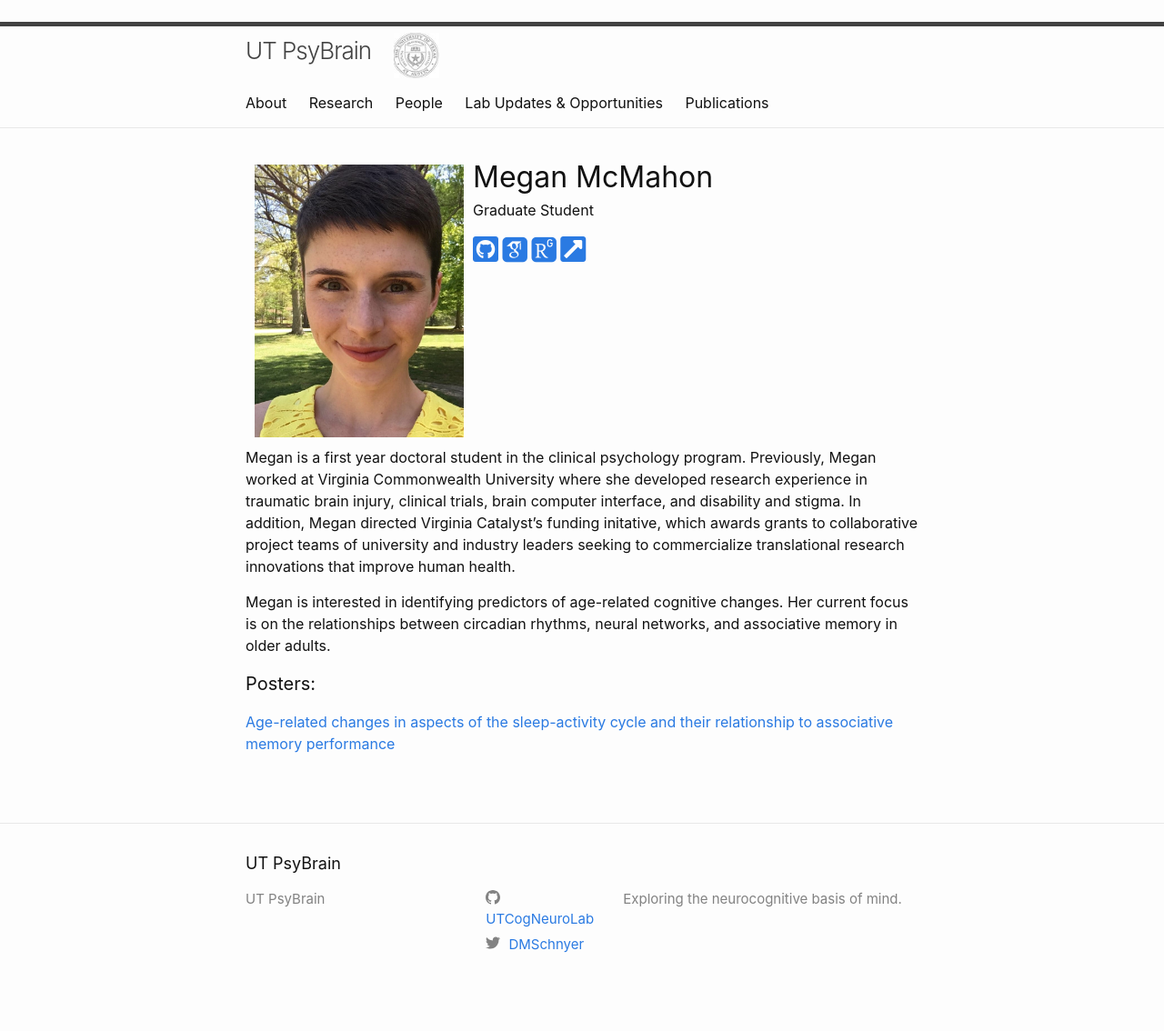
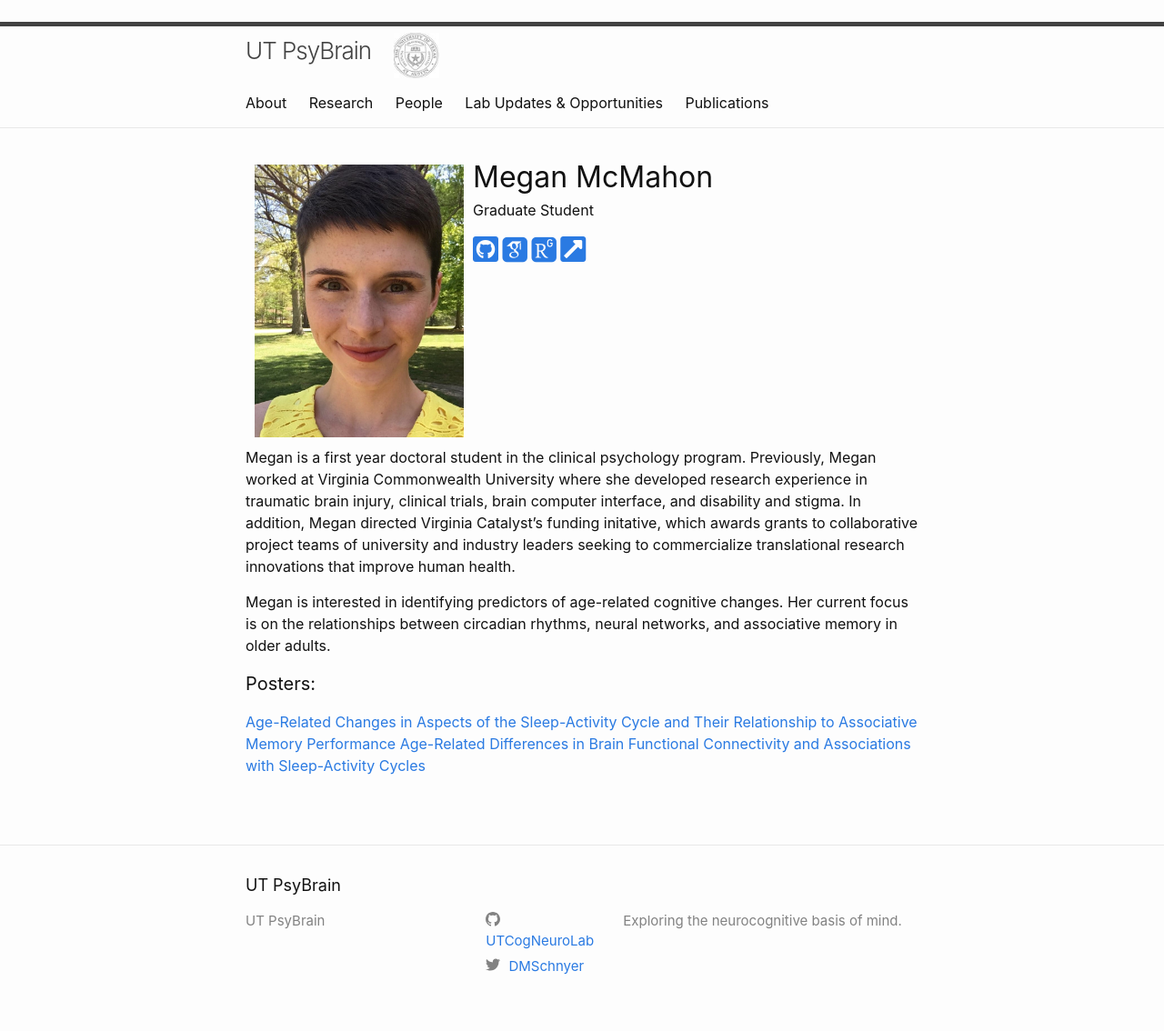
Before and after one commit to UTCogNeuroLab/UTCogNeuroLab.github.io, a Jekyll site: the page built from team/megan-mcmahon.md, in a window 1280 px wide. Shown: the whole page at 91% size. Built offline with Jekyll 4.4.1, drawn with Linux system fonts in a browser that asks for light colours; nearby versions of some CDN libraries; some web fonts are replaced; before the commit the page ends 1110 px from its top, so only the background shows below that.

Commit message:
Adding Meg's poster

```diff
--- a/team/megan-mcmahon.md
+++ b/team/megan-mcmahon.md
@@ -20,4 +20,5 @@ Megan is interested in identifying predictors of age-related cognitive changes.
 
 #### Posters:
 
-[Age-related changes in aspects of the sleep-activity cycle and their relationship to associative memory performance ](/assets/posters/DACC Poster McMahon.pdf)
+[Age-Related Changes in Aspects of the Sleep-Activity Cycle and Their Relationship to Associative Memory Performance](/assets/posters/DACC Poster McMahon.pdf)
+[Age-Related Differences in Brain Functional Connectivity and Associations with Sleep-Activity Cycles](/assets/posters/AgeDifferences_MeganMcMahon)
```
Also changed, not shown: assets/posters/AgeDifferences_MeganMcMahon.jpeg (added).
